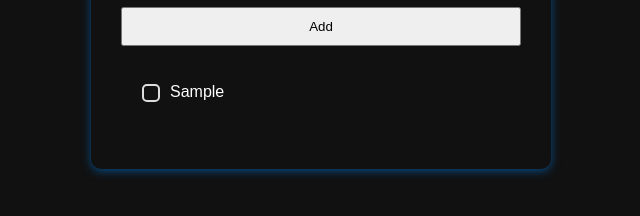
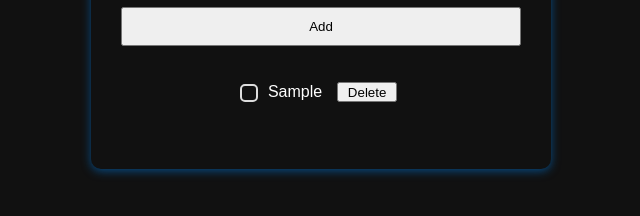
Before and after one commit to webgtx/todo.js, a plain HTML site: page index.html in a window 1280 px wide. Both pictures are taken after typing "Sample" into the empty fields and a click on the button "Add". Shown: the part 184-400 px from the top of the page, without its empty margins (319-959 px from the left). Drawn offline with Linux system fonts and the light colour scheme.

Commit message:
added new feature (delete button), rewrited idx

```diff
--- a/script.js
+++ b/script.js
@@ -1,6 +1,7 @@
 let message = document.querySelector('.message');
 let btnAdd = document.querySelector('.add');
 let todo = document.querySelector('.todo');
+let btnDelete
 
 let todoList = [];
 
@@ -8,6 +9,7 @@ if (localStorage.getItem('todo')) {
   todoList = JSON.parse(localStorage.getItem('todo'));
   displayMessage();
 }
+
 
 btnAdd.addEventListener('click', () => {
     let newTodo = {
@@ -22,8 +24,10 @@ btnAdd.addEventListener('click', () => {
 
 todo.addEventListener('change', event => {
   let valueLabel = todo.querySelector(`[for='${event.target.getAttribute('id')}']`).innerHTML;
-
   todoList.forEach(item => {
+      if (item == null) {
+    	return
+    }
     if (item.info === valueLabel) {
       item.checked = !item.checked;
       localStorage.setItem('todo', JSON.stringify(todoList));
@@ -32,13 +36,28 @@ todo.addEventListener('change', event => {
 })
 
 function displayMessage() {
-    let logMessage = ""
+    let logMessage = "";
+    if (todoList.length == 0) {
+    	logMessage = '<h1>Nothing there</h1>';
+    	todo.innerHTML = logMessage;
+    }
     todoList.forEach((item, index) => {
       logMessage += `
           <li class="todo__list" id="${index}">
-              <input type="checkbox" id="item_${index}" ${item.checked ? 'checked' : ''}>
+              <input type="checkbox" id="item_${index}" ${!item.checked ? '' : 'checked'}>
               <label for="item_${index}">${item.info}</label>
+              <button id="${index}" class="todo-delete">Delete</button>
           </li>`;
       todo.innerHTML = logMessage;
+
+      todoList.length > 0 ? btnDelete = document.querySelectorAll('.todo-delete') : null;
+      btnDelete.forEach((item) => {
+      	item.addEventListener('click', () => {
+      		let idx = item.getAttribute('id');
+      		todoList.splice(idx, 1);
+      		displayMessage();
+      		localStorage.setItem('todo', JSON.stringify(todoList));
+      	})
+      })
     })
 }
--- a/style.css
+++ b/style.css
@@ -48,6 +48,9 @@ button {
 .todo {
   padding-left: 0; }
   .todo li {
+  	display: flex;
+  	justify-content: center;
+  	align-items: center;
     padding: 1em;
     list-style-type: none; }
     .todo li:not(:last-child) {
@@ -92,3 +95,10 @@ input[type=checkbox]:checked + label:before {
 .none {
   display: none;
 }
+
+.todo-delete {
+	padding: 0;
+	margin: 0 10px;
+	height: 20px;
+	width: 60px
+}
```
Also changed, not shown: 1 other file.
